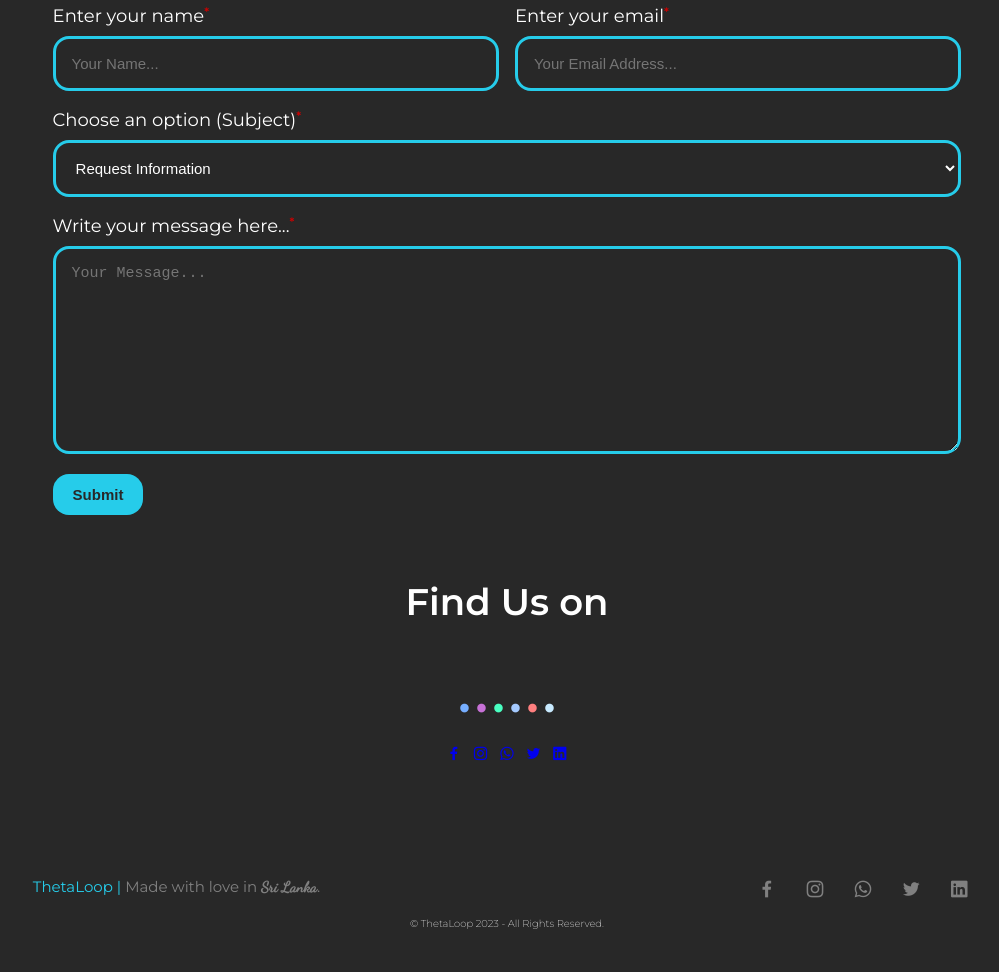
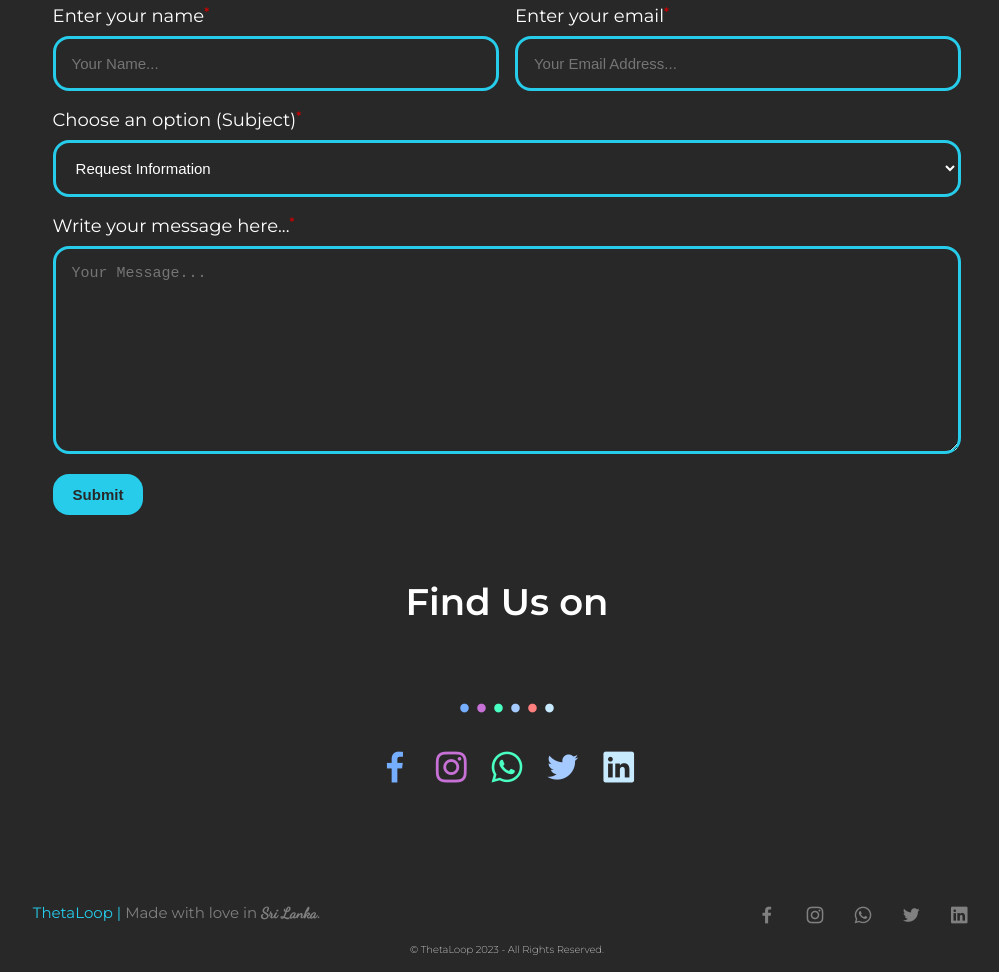
Before and after one commit to michaelrevington/Official_ThetaLoop_Website_Static, a plain HTML site: page contactus.html in a window 1280 px wide. Shown: the part 785-1757 px from the top of the page, without its empty margins (133-1132 px from the left). Before the commit the page ends 1731 px from the top, so only its background shows below. Drawn offline with nearby package versions, Linux system fonts and the light colour scheme; a script that the page names is missing; a web font is replaced by a local one.

Commit message:
Website v2.2.1
In this version of the site following changes have been made.
1. Added some missing classes for some elements.

```diff
--- a/contactus.html
+++ b/contactus.html
@@ -107,12 +107,12 @@
                   <span class="contactus_div3_1_1_txt1_dot1">.</span><span class="contactus_div3_1_1_txt1_dot2">.</span><span class="contactus_div3_1_1_txt1_dot3">.</span><span class="contactus_div3_1_1_txt1_dot4">.</span><span class="contactus_div3_1_1_txt1_dot5">.</span><span class="contactus_div3_1_1_txt1_dot6">.</span>
               </p>
               <ul class="contactus_div3_1_1_socialicons">
-                <li class="footer_2_socialicons_facebook"><a href="https://www.facebook.com/ThetaLoop" target="_blank" aria-label="Navigate to our official Facebook page"><i class="uil uil-facebook-f"></i></a></li>
-                <li class="footer_2_socialicons_insta"><a href="https://www.instagram.com/thetaloop" target="_blank" aria-label="Navigate to our official Instagram account"><i class="uil uil-instagram"></i></a></li>
-                <li class="footer_2_socialicons_whatsapp"><a href="https://wa.me/+94764473001" target="_blank" aria-label="Navigate to our official WhatsApp"><i class="uil uil-whatsapp"></i></a></li>
-                <li class="footer_2_socialicons_twitter"><a href="https://twitter.com/ThetaLoop" target="_blank" aria-label="Navigate to our official Twitter account"><i class="uil uil-twitter"></i></a></li>
-                <!-- <li class="footer_2_socialicons_youtube"><a href="#" target="_blank"><i class="uil uil-youtube"></i></a></li> -->
-                <li class="footer_2_socialicons_linkedin"><a href="https://www.linkedin.com/company/thetaloop/" target="_blank" aria-label="Navigate to our official LinkedIn account"><i class="uil uil-linkedin"></i></a></li>
+                <li class="contactus_div3_1_1_socialicons_facebook contactus_div3_1_2_icons"><a href="https://www.facebook.com/ThetaLoop" target="_blank" aria-label="Navigate to our official Facebook page"><i class="uil uil-facebook-f"></i></a></li>
+                <li class="contactus_div3_1_1_socialicons_insta contactus_div3_1_2_icons"><a href="https://www.instagram.com/thetaloop" target="_blank" aria-label="Navigate to our official Instagram account"><i class="uil uil-instagram"></i></a></li>
+                <li class="contactus_div3_1_1_socialicons_whatsapp contactus_div3_1_2_icons"><a href="https://wa.me/+94764473001" target="_blank" aria-label="Navigate to our official WhatsApp"><i class="uil uil-whatsapp"></i></a></li>
+                <li class="contactus_div3_1_1_socialicons_twitter contactus_div3_1_2_icons"><a href="https://twitter.com/ThetaLoop" target="_blank" aria-label="Navigate to our official Twitter account"><i class="uil uil-twitter"></i></a></li>
+                <!-- <li class="contactus_div3_1_1_socialicons_insta_youtube contactus_div3_1_2_icons"><a href="#" target="_blank"><i class="uil uil-youtube"></i></a></li> -->
+                <li class="contactus_div3_1_1_socialicons_linkedin contactus_div3_1_2_icons"><a href="https://www.linkedin.com/company/thetaloop/" target="_blank" aria-label="Navigate to our official LinkedIn account"><i class="uil uil-linkedin"></i></a></li>
               </ul>
           </div>
       </div>
```
